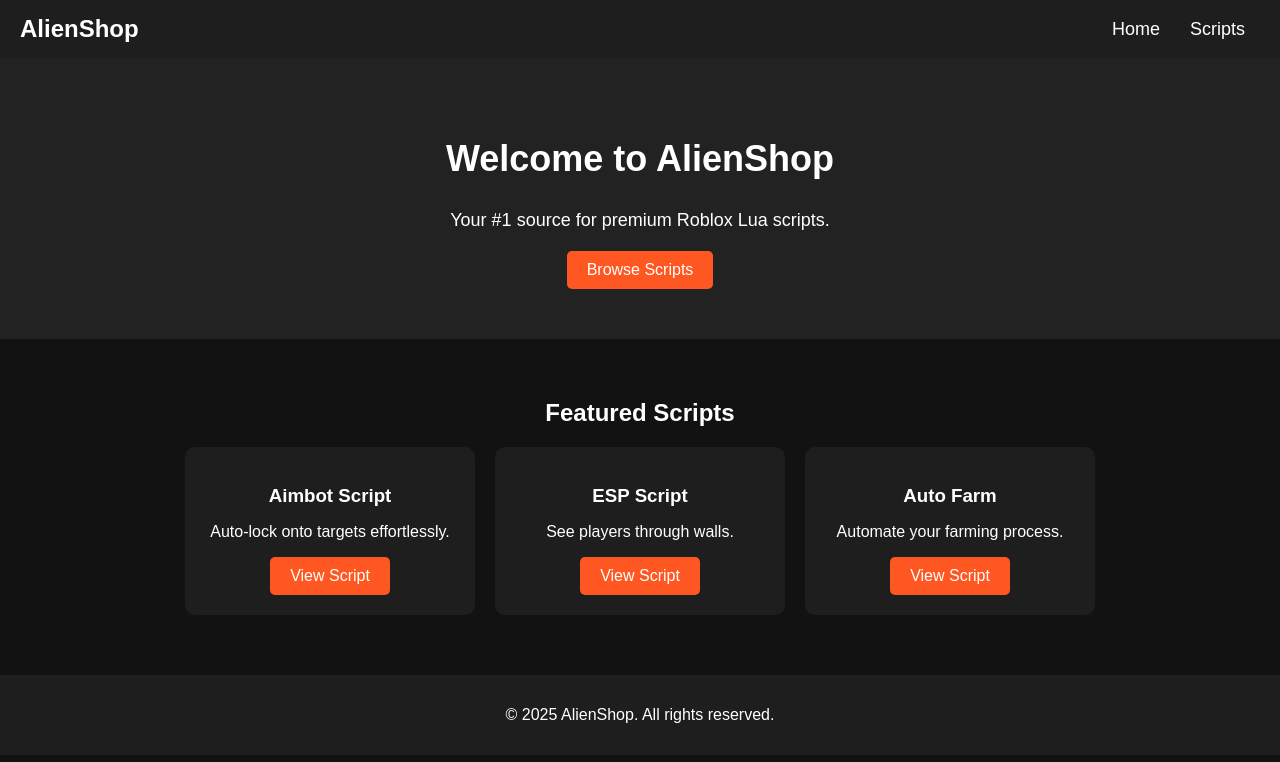
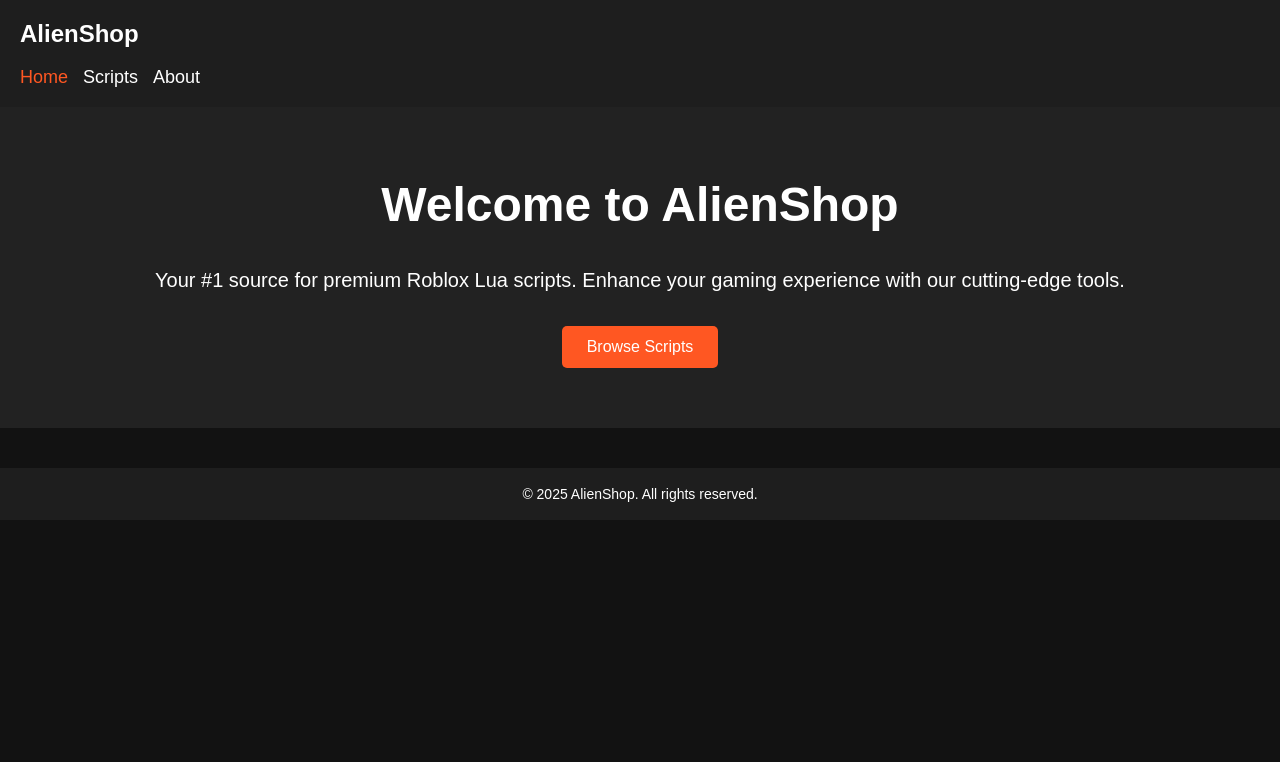
Before and after one commit to AlienCheats/AlienCheatsShop, a plain HTML site: page index.html in a window 1280 px wide. Drawn offline with Linux system fonts and the light colour scheme.

Commit message:
Update index.html

```diff
--- a/index.html
+++ b/index.html
@@ -2,25 +2,36 @@
 <html lang="en">
 <head>
   <meta charset="UTF-8">
-    <meta name="viewport" content="width=device-width, initial-scale=1.0">
+  <meta name="viewport" content="width=device-width, initial-scale=1">
+  <meta name="description" content="AlienShop - Your number one source for premium Roblox Lua Scripts.">
   <title>AlienShop - Roblox Lua Scripts</title>
   <style>
+    /* Reset some default elements */
+    * {
+      box-sizing: border-box;
+      margin: 0;
+      padding: 0;
+    }
+
     /* General Styles */
     body {
       font-family: Arial, sans-serif;
-            margin: 0;
-            padding: 0;
       background-color: #121212;
       color: #fff;
+      line-height: 1.6;
+    }
+
+    a {
+      text-decoration: none;
     }
 
     /* Header */
     header {
-            display: flex;
-            justify-content: space-between;
-            align-items: center;
       background: #1e1e1e;
       padding: 15px 20px;
+      position: sticky;
+      top: 0;
+      z-index: 100;
     }
 
     .logo {
@@ -28,129 +39,201 @@
       font-weight: bold;
     }
 
+    nav {
+      margin-top: 10px;
+    }
+
     nav ul {
       list-style: none;
-            padding: 0;
-            margin: 0;
       display: flex;
+      flex-wrap: wrap;
+      gap: 15px;
     }
 
     nav ul li {
-            margin: 0 15px;
+      position: relative;
     }
 
     nav ul li a {
-            color: white;
-            text-decoration: none;
+      color: #fff;
       font-size: 18px;
-            cursor: pointer;
+      padding: 5px 0;
+      transition: color 0.3s ease;
+    }
+
+    nav ul li a:hover,
+    nav ul li a.active {
+      color: #ff5722;
     }
 
     /* Hero Section */
     .hero {
       text-align: center;
-            padding: 50px 20px;
+      padding: 60px 20px;
       background: #222;
+      animation: fadeIn 1s ease-out;
     }
 
     .hero h1 {
-            font-size: 36px;
+      font-size: 48px;
+      margin-bottom: 20px;
     }
 
     .hero p {
-            font-size: 18px;
-            margin-bottom: 20px;
+      font-size: 20px;
+      margin-bottom: 30px;
     }
 
+    /* Buttons */
     .btn {
       background: #ff5722;
-            color: white;
-            padding: 10px 20px;
-            text-decoration: none;
+      color: #fff;
+      padding: 12px 25px;
+      font-size: 16px;
+      border: none;
       border-radius: 5px;
-            display: inline-block;
       cursor: pointer;
+      transition: background-color 0.3s ease;
     }
 
     .btn:hover {
       background: #e64a19;
     }
 
-        /* Script Showcase */
-        .scripts, .script-details {
-            padding: 40px 20px;
+    /* Scripts Section */
+    .scripts,
+    .script-details {
+      padding: 50px 20px;
       text-align: center;
     }
 
+    .scripts h2,
+    .script-details h2 {
+      font-size: 36px;
+      margin-bottom: 40px;
+    }
+
     .script-list {
-            display: flex;
-            justify-content: center;
+      display: grid;
+      grid-template-columns: repeat(auto-fit, minmax(250px, 1fr));
       gap: 20px;
-            flex-wrap: wrap;
+      justify-items: center;
+      padding: 0 20px;
     }
 
     .script {
       background: #1e1e1e;
       padding: 20px;
       border-radius: 10px;
-            width: 250px;
-            text-align: center;
+      width: 100%;
+      max-width: 300px;
+      transition: transform 0.3s ease;
+    }
+
+    .script:hover {
+      transform: translateY(-5px);
     }
 
     .script h3 {
       margin-bottom: 10px;
     }
 
-        /* Hidden section for script details */
+    /* Hidden Sections */
     .script-details {
       display: none;
+    }
+
+    /* Additional Section: About */
+    .about {
+      padding: 50px 20px;
+      background: #1e1e1e;
+      text-align: center;
+    }
+
+    .about h2 {
+      font-size: 36px;
+      margin-bottom: 20px;
+    }
+
+    .about p {
+      font-size: 18px;
+      max-width: 800px;
+      margin: 0 auto 20px;
     }
 
     /* Footer */
     footer {
       text-align: center;
+      background: #1e1e1e;
       padding: 15px;
-            background: #1e1e1e;
-            margin-top: 20px;
+      margin-top: 40px;
+      font-size: 14px;
+    }
+
+    /* Media Queries */
+    @media (max-width: 600px) {
+      .hero h1 {
+        font-size: 36px;
+      }
+
+      .hero p {
+        font-size: 16px;
+      }
+
+      nav ul {
+        flex-direction: column;
+        align-items: center;
+      }
+    }
+
+    /* Simple Fade In Animation */
+    @keyframes fadeIn {
+      from {opacity: 0; transform: translateY(20px);}
+      to {opacity: 1; transform: translateY(0);}
     }
   </style>
 </head>
 <body>
+
+  <!-- Header -->
   <header>
     <div class="logo">AlienShop</div>
     <nav>
       <ul>
-                <li><a href="#" onclick="showHome()">Home</a></li>
-                <li><a href="#" onclick="showScripts()">Scripts</a></li>
+        <li><a href="#" class="active" onclick="showSection('home')">Home</a></li>
+        <li><a href="#" onclick="showSection('scripts')">Scripts</a></li>
+        <li><a href="#" onclick="showSection('about')">About</a></li>
       </ul>
     </nav>
   </header>
 
+  <!-- Main Content -->
   <main>
+    <!-- Home / Hero Section -->
     <section class="hero" id="home">
       <h1>Welcome to AlienShop</h1>
-            <p>Your #1 source for premium Roblox Lua scripts.</p>
-            <a href="#" class="btn" onclick="showScripts()">Browse Scripts</a>
+      <p>Your #1 source for premium Roblox Lua scripts. Enhance your gaming experience with our cutting-edge tools.</p>
+      <button class="btn" onclick="showSection('scripts')">Browse Scripts</button>
     </section>
 
     <!-- Scripts List Section -->
-        <section class="scripts" id="scripts">
+    <section class="scripts" id="scripts" style="display: none;">
       <h2>Featured Scripts</h2>
       <div class="script-list">
         <div class="script">
           <h3>Aimbot Script</h3>
           <p>Auto-lock onto targets effortlessly.</p>
-                    <a href="#" class="btn" onclick="viewScript('Aimbot Script', 'Auto-lock onto targets effortlessly.', '10.99')">View Script</a>
+          <button class="btn" onclick="viewScript('Aimbot Script', 'Auto-lock onto targets effortlessly.', '10.99')">View Script</button>
         </div>
         <div class="script">
           <h3>ESP Script</h3>
-                    <p>See players through walls.</p>
-                    <a href="#" class="btn" onclick="viewScript('ESP Script', 'See players through walls easily.', '8.99')">View Script</a>
+          <p>See players through walls easily.</p>
+          <button class="btn" onclick="viewScript('ESP Script', 'See players through walls easily.', '8.99')">View Script</button>
         </div>
         <div class="script">
           <h3>Auto Farm</h3>
-                    <p>Automate your farming process.</p>
-                    <a href="#" class="btn" onclick="viewScript('Auto Farm', 'Automate farming for faster progress.', '12.99')">View Script</a>
+          <p>Automate your farming process for faster progress.</p>
+          <button class="btn" onclick="viewScript('Auto Farm', 'Automate farming for faster progress.', '12.99')">View Script</button>
         </div>
       </div>
     </section>
@@ -159,28 +242,50 @@
     <section class="script-details" id="script-details">
       <h2 id="script-title"></h2>
       <p id="script-description"></p>
-            <p><strong>Price: $<span id="script-price"></span></strong></p>
-            <a href="#" class="btn">Buy Now</a>
+      <p><strong>Price: USD <span id="script-price"></span></strong></p>
+      <button class="btn">Buy Now</button>
       <br><br>
-            <a href="#" class="btn" onclick="showScripts()">Back</a>
+      <button class="btn" onclick="showSection('scripts')">Back</button>
+    </section>
+
+    <!-- About Section -->
+    <section class="about" id="about" style="display: none;">
+      <h2>About AlienShop</h2>
+      <p>At AlienShop, we specialize in providing high-quality, reliable Roblox Lua scripts to enhance your gaming adventures. Our team is dedicated to delivering innovative scripts that streamline gameplay and give you a competitive edge.</p>
+      <p>Whether you're looking to automate tasks or improve your in-game performance, our curated selection is built to help you succeed. Join our community and experience the future of Roblox scripting today!</p>
     </section>
   </main>
 
+  <!-- Footer -->
   <footer>
     <p>&copy; 2025 AlienShop. All rights reserved.</p>
   </footer>
 
+  <!-- JavaScript for Navigation -->
   <script>
-        function showHome() {
-            document.getElementById('home').style.display = 'block';
+    function showSection(section) {
+      // Hide all sections
+      document.getElementById('home').style.display = 'none';
       document.getElementById('scripts').style.display = 'none';
       document.getElementById('script-details').style.display = 'none';
+      document.getElementById('about').style.display = 'none';
+
+      // Remove active class from nav links
+      document.querySelectorAll('nav ul li a').forEach(link => {
+        link.classList.remove('active');
+      });
+
+      // Show selected section
+      if(section === 'home') {
+        document.getElementById('home').style.display = 'block';
+        document.querySelector('nav ul li a:nth-child(1)').classList.add('active');
+      } else if(section === 'scripts') {
+        document.getElementById('scripts').style.display = 'block';
+        document.querySelector('nav ul li a:nth-child(2)').classList.add('active');
+      } else if(section === 'about') {
+        document.getElementById('about').style.display = 'block';
+        document.querySelector('nav ul li a:nth-child(3)').classList.add('active');
       }
-
-        function showScripts() {
-            document.getElementById('home').style.display = 'none';
-            document.getElementById('scripts').style.display = 'block';
-            document.getElementById('script-details').style.display = 'none';
     }
 
     function viewScript(title, description, price) {
@@ -188,9 +293,16 @@
       document.getElementById('script-description').innerText = description;
       document.getElementById('script-price').innerText = price;
 
+      // Show details and hide others
       document.getElementById('home').style.display = 'none';
       document.getElementById('scripts').style.display = 'none';
+      document.getElementById('about').style.display = 'none';
       document.getElementById('script-details').style.display = 'block';
+
+      // Remove active from all nav items since detail view is not a primary nav section
+      document.querySelectorAll('nav ul li a').forEach(link => {
+        link.classList.remove('active');
+      });
     }
   </script>
 </body>
```
Lines whose indentation alone changed are shown as unchanged.
